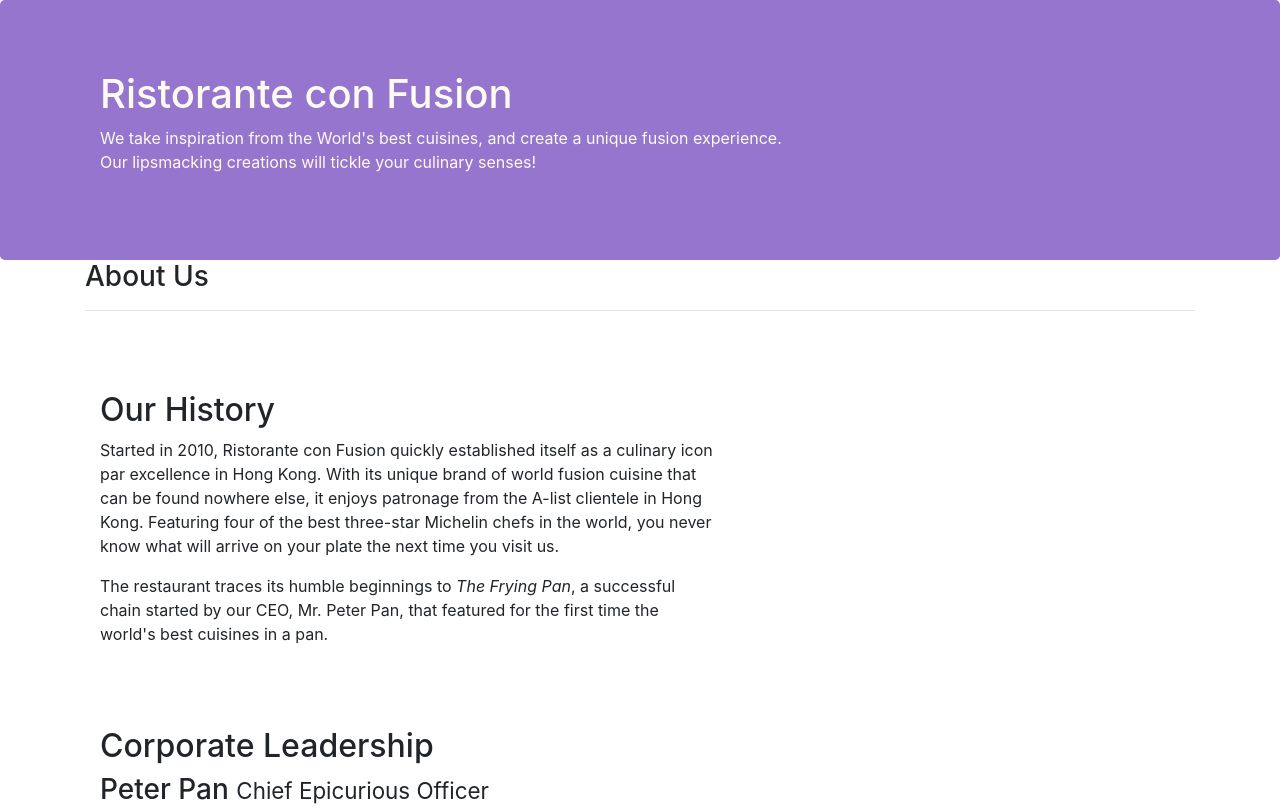
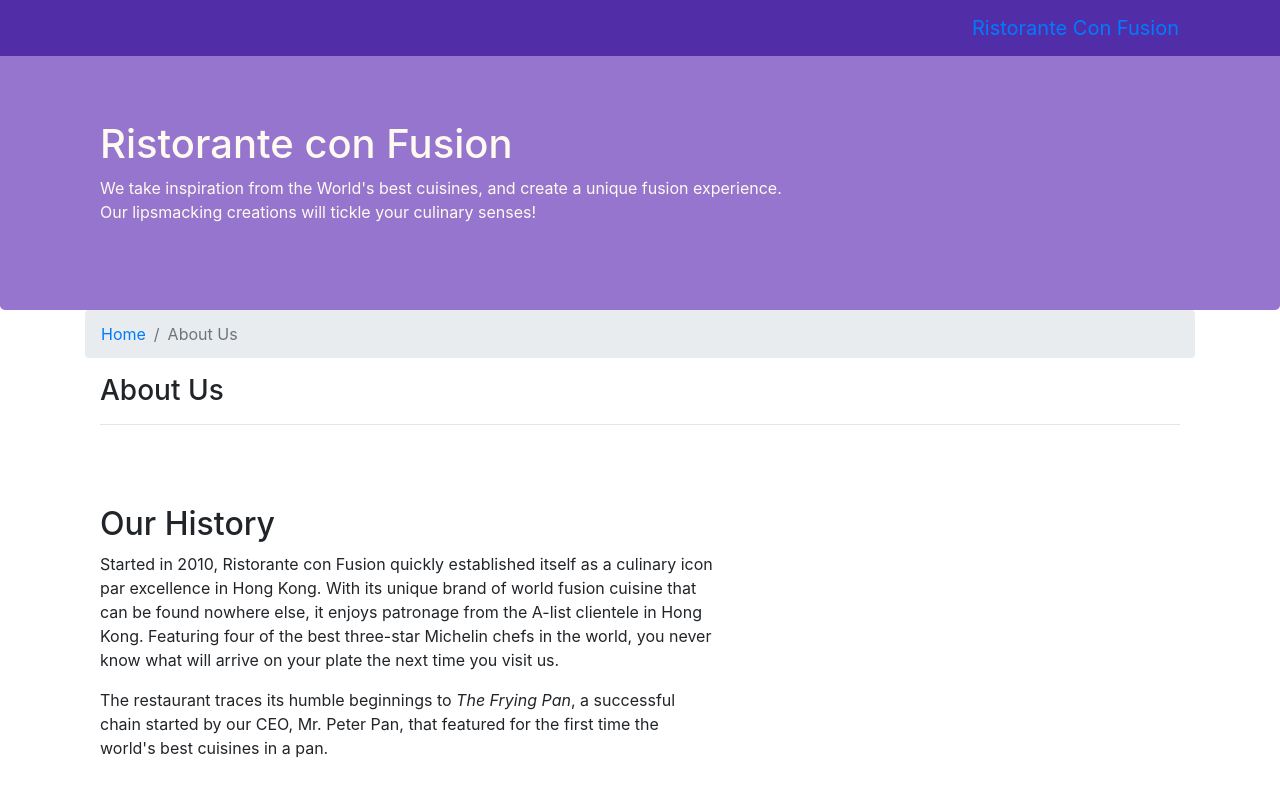
Before and after one commit to AndreyKonchenko/confusion_ak, a website: page aboutus.html in a window 1280 px wide. Shown: the top 810 px of the page. Drawn offline with nearby package versions, Linux system fonts and the light colour scheme.

Commit message:
Navbar_breadcrumbs

```diff
--- a/aboutus.html
+++ b/aboutus.html
@@ -17,7 +17,23 @@
 </head>
 
 <body>
+  <nav class= "navbar navbar-inverse navbar-toggleable-sm fixed-top">
+    <div class= "container">
 
+        <button class="navbar-toggler" type="button" data-toggle = "collapse" data-target="#Navbar">
+            <span class="navbar-toggle-icon"></span>
+        </button>
+        <a class="navbar-brand" href="./index.html"> Ristorante Con Fusion</a>
+        <div class="collapse navbar-collapse" id="Navbar">
+          <ul class="navbar-nav">
+            <li class = "nav-item"><a class="nav-link" href="./index.html">Home</a></li>
+            <li class = "nav-item active"><a class="nav-link" href="#">About</a></li>
+            <li class = "nav-item"><a class="nav-link" href="#">Menu</a></li>
+            <li class = "nav-item"><a class="nav-link" href="#">Contact</a></li>
+          </ul>
+        </div>
+    </div>
+  </nav>
     <header class="jumbotron">
         <div class="container">
             <div class="row row-header">
@@ -33,7 +49,12 @@
 
     <div class= "container">
         <div class="header">
-            <div>
+          <ol class="col-12 breadcrumb">
+            <li class="breadcrumb-item"><a href="./index.html">Home</a></li>
+            <li class="breadcrumb-item active">About Us</li>
+
+          </ol>
+            <div class="col-12">
                <h3>About Us</h3>
                <hr>
             </div>
@@ -72,7 +93,7 @@
                 <div class="col-5 offset-1 col-sm-2">
                     <h5>Links</h5>
                     <ul class="list-unstyled">
-                        <li><a href="#">Home</a></li>
+                        <li><a href="./index.html">Home</a></li>
                         <li><a href="#">About</a></li>
                         <li><a href="#">Menu</a></li>
                         <li><a href="#">Contact</a></li>
--- a/css/styles.css
+++ b/css/styles.css
@@ -25,3 +25,11 @@
   margin: 0px;
   color: #0f0f0f;
 }
+body {
+  padding:50px 0px 0px 0px;
+  z-index: 0px;
+}
+.navbar-inverse {
+  background-color: #512DA8;
+  z-index: 0px;
+}
```
Also changed, not shown: index.html (+17 -1 lines).
